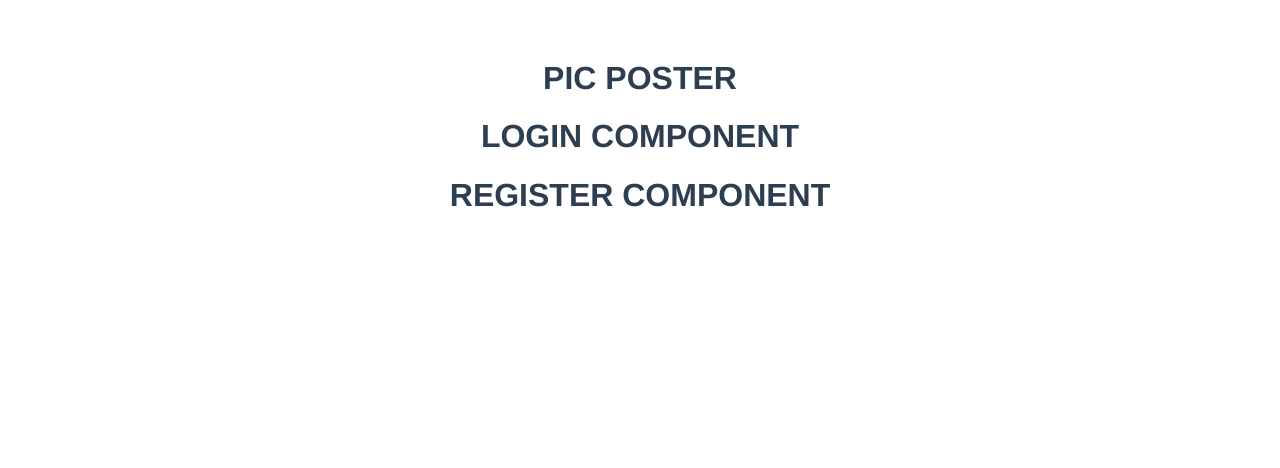
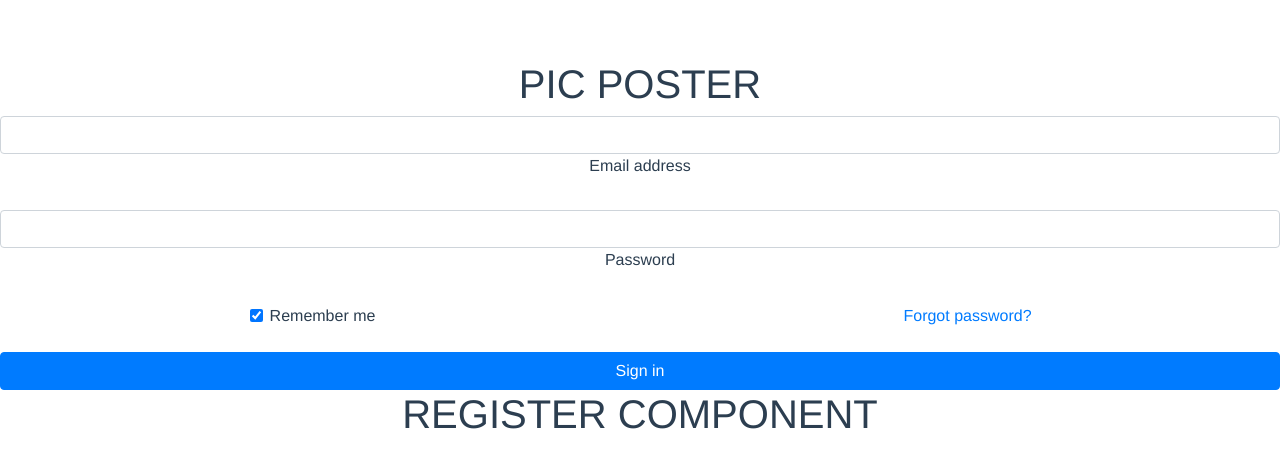
Before and after one commit to kacperdubiel/PicPoster, a Vue app in the folder picposter_frontend/picposter/: page / in a window 1280 px wide. Shown: the top 468 px of the page. Built offline with nearby package versions, Linux system fonts and the light colour scheme.

Commit message:
add bootstrap

```diff
--- a/picposter_frontend/picposter/package.json
+++ b/picposter_frontend/picposter/package.json
@@ -8,8 +8,9 @@
     "lint": "vue-cli-service lint"
   },
   "dependencies": {
+    "bootstrap-vue": "^2.21.2",
     "core-js": "^3.6.5",
-    "vue": "^2.6.11"
+    "vue": "^2.6.12"
   },
   "devDependencies": {
     "@vue/cli-plugin-babel": "~4.5.0",
--- a/picposter_frontend/picposter/public/index.html
+++ b/picposter_frontend/picposter/public/index.html
@@ -5,6 +5,7 @@
     <meta http-equiv="X-UA-Compatible" content="IE=edge">
     <meta name="viewport" content="width=device-width,initial-scale=1.0">
     <link rel="icon" href="<%= BASE_URL %>favicon.ico">
+    <link rel="stylesheet" href="https://stackpath.bootstrapcdn.com/bootstrap/4.3.1/css/bootstrap.min.css" integrity="sha384-ggOyR0iXCbMQv3Xipma34MD+dH/1fQ784/j6cY/iJTQUOhcWr7x9JvoRxT2MZw1T" crossorigin="anonymous">
     <title><%= htmlWebpackPlugin.options.title %></title>
   </head>
   <body>
--- a/picposter_frontend/picposter/src/components/LoginComponent.vue
+++ b/picposter_frontend/picposter/src/components/LoginComponent.vue
@@ -1,6 +1,43 @@
 <template>
     <div>
-        <h1>LOGIN COMPONENT</h1>
+        <form>
+          <!-- Email input -->
+          <div class="form-outline mb-4">
+            <input type="email" id="form1Example1" class="form-control" />
+            <label class="form-label" for="form1Example1">Email address</label>
+          </div>
+
+          <!-- Password input -->
+          <div class="form-outline mb-4">
+            <input type="password" id="form1Example2" class="form-control" />
+            <label class="form-label" for="form1Example2">Password</label>
+          </div>
+
+          <!-- 2 column grid layout for inline styling -->
+          <div class="row mb-4">
+            <div class="col d-flex justify-content-center">
+              <!-- Checkbox -->
+              <div class="form-check">
+                <input
+                  class="form-check-input"
+                  type="checkbox"
+                  value=""
+                  id="form1Example3"
+                  checked
+                />
+                <label class="form-check-label" for="form1Example3"> Remember me </label>
+              </div>
+            </div>
+
+            <div class="col">
+              <!-- Simple link -->
+              <a href="#!">Forgot password?</a>
+            </div>
+          </div>
+
+          <!-- Submit button -->
+          <button type="submit" class="btn btn-primary btn-block">Sign in</button>
+        </form>
     </div>
 </template>
 
--- a/picposter_frontend/picposter/src/main.js
+++ b/picposter_frontend/picposter/src/main.js
@@ -1,7 +1,9 @@
 import Vue from 'vue'
 import StartView from './StartView.vue'
+import BootstrapVue from 'bootstrap-vue'
 
-Vue.config.productionTip = false
+Vue.config.productionTip = false;
+Vue.use(BootstrapVue)
 
 new Vue({
   render: h => h(StartView),
```
Also changed, not shown: 1 other file (tests, documents, lock files or other folders).
